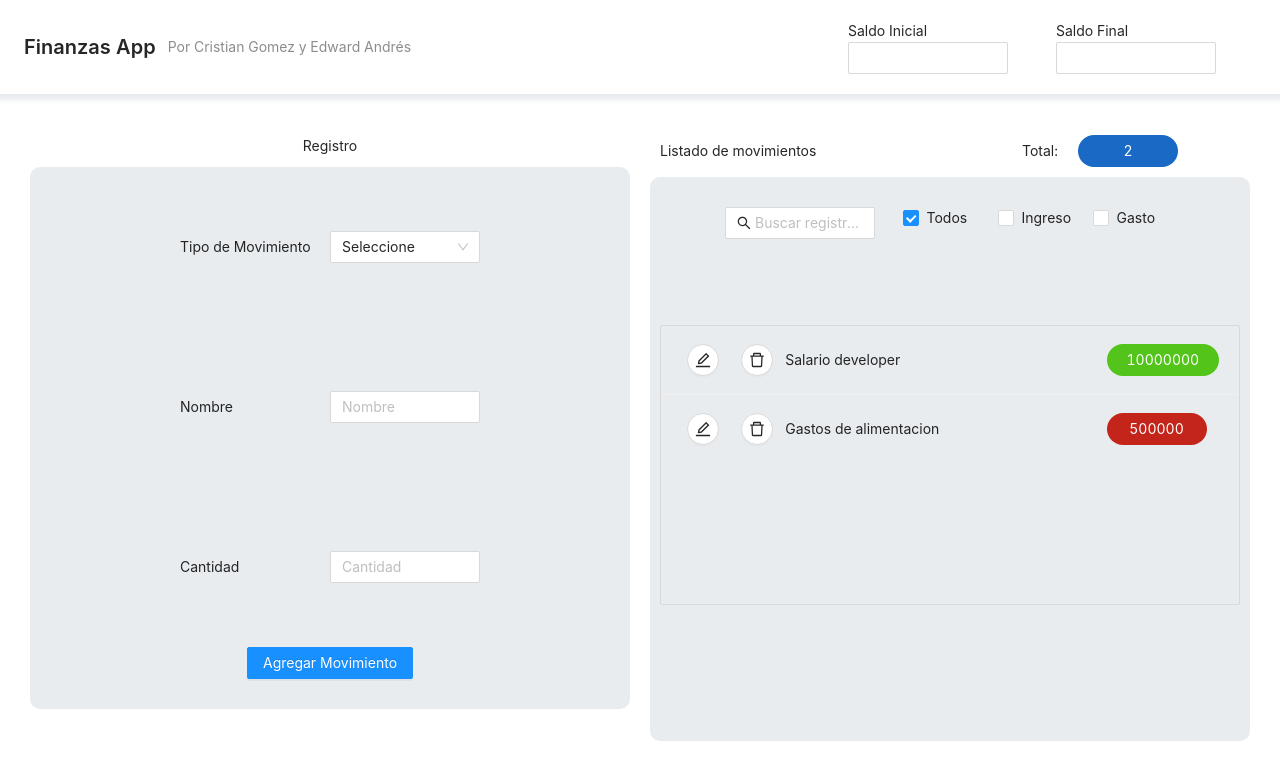
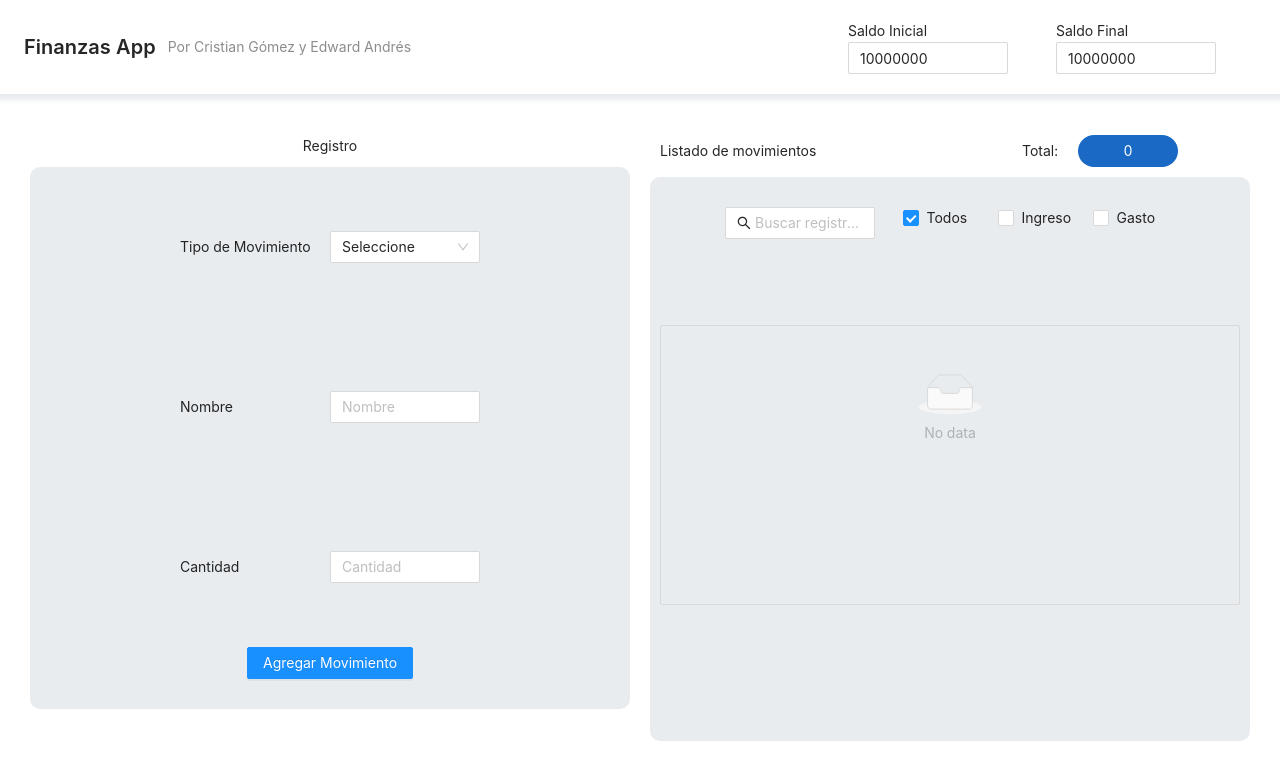
Before and after one commit to CristianGomezO/Taller-CES4, a React (Create React App) app: page / in a window 1280 px wide. Shown: the top 780 px of the page. Built offline with nearby package versions, Linux system fonts and the light colour scheme.

Commit message:
solo falta formatear a moneda local

```diff
--- a/src/App.tsx
+++ b/src/App.tsx
@@ -4,11 +4,9 @@ import React from "react";
 import Header from "./Components/Header";
 import TransactionForm from "./Components/TransactionForm";
 import TransactionList from "./Components/TransactionList";
-import {
-  filterOptsInitialValue,
-  transactionsMock,
-} from "./Constants/InitialValues";
+import { balances, filterOptsInitialValue } from "./Constants/InitialValues";
 import { ETransactionType, IFilterOpts, ITransaction } from "./types";
+import { showNotification } from "./utils/notifications";
 
 const styles = {
   rowContainer: {
@@ -23,10 +21,10 @@ const styles = {
 };
 
 function App() {
-  const [transactions, setTransactions] =
-    React.useState<ITransaction[]>(transactionsMock);
-  const [filteredTransactions, setFilteredTransactions] =
-    React.useState<ITransaction[]>(transactionsMock);
+  const [transactions, setTransactions] = React.useState<ITransaction[]>([]);
+  const [filteredTransactions, setFilteredTransactions] = React.useState<
+    ITransaction[]
+  >([]);
   const [search, setSearch] = React.useState<string>("");
   const [filterActive, setFilterActive] = React.useState<IFilterOpts>({
     checked: true,
@@ -39,6 +37,9 @@ function App() {
   const [selectedTransaction, setSelectedTransaction] = React.useState<
     ITransaction | undefined
   >(undefined);
+  const [finalBalance, setFinalBalance] = React.useState<number>(
+    balances.finalBalance
+  );
 
   const onDeleteTransaction = React.useCallback(
     (_id: string) => {
@@ -50,6 +51,7 @@ function App() {
       const idxFilteredDeleteTransaction = aTempFiltered.findIndex(
         (transac) => transac._id === _id
       );
+
       if (idxDeleteTransaction !== -1) {
         aTemp.splice(idxDeleteTransaction, 1);
         aTempFiltered.splice(idxFilteredDeleteTransaction, 1);
@@ -74,10 +76,41 @@ function App() {
     [filterOpts]
   );
 
-  const onCreateTransaction = React.useCallback((transaction: ITransaction) => {
-    // TODO: hacer el metodo de create transaction
-    console.log("Proximamente...");
-  }, []);
+  const onCreateTransaction = React.useCallback(
+    (transaction: ITransaction) => {
+      if (
+        transaction.type === ETransactionType.EXPENSE &&
+        parseInt(transaction.value) > finalBalance
+      ) {
+        return showNotification(
+          "error",
+          "ERROR",
+          "No cuentas con la cantidad suficiente para realizar el movimiento"
+        );
+      }
+
+      if(!transaction.type){
+        return showNotification(
+          "error",
+          "ERROR",
+          "El tipo de la transacción es requerido"
+        );
+      }
+
+      transaction._id = String(Math.floor(Math.random() * 100000) + 1);
+
+      setTransactions([...transactions, transaction]);
+      setSelectedTransaction(undefined);
+      showNotification(
+        "success",
+        "Info",
+        `${
+          transaction.type === ETransactionType.EXPENSE ? "Gasto" : "Ingreso"
+        } agregado con exito`
+      );
+    },
+    [finalBalance, transactions]
+  );
 
   const onEditTransaction = React.useCallback(
     (transaction: ITransaction) => {
@@ -150,9 +183,32 @@ function App() {
     }
   }, [search, onSearchTransaction, filterActive.filterName]);
 
+  const calculateFinalBalance = React.useCallback(() => {
+    const aTemp = [...transactions];
+    let sumExpense = 0;
+
+    aTemp
+      .filter((x) => x.type === ETransactionType.EXPENSE)
+      .map((x) => (sumExpense += parseInt(x.value)));
+
+    let sumIncome = 0;
+
+    aTemp
+      .filter((x) => x.type === ETransactionType.INCOME)
+      .map((x) => (sumIncome += parseInt(x.value)));
+
+    const tempFinalBalance = balances.initialBalance + sumIncome - sumExpense;
+    setFinalBalance(tempFinalBalance);
+  }, [transactions]);
+
+  React.useEffect(() => {
+    calculateFinalBalance();
+    // eslint-disable-next-line react-hooks/exhaustive-deps
+  }, [transactions]);
+
   return (
     <>
-      <Header />
+      <Header finalBalance={finalBalance} />
       <Row style={{ ...styles.rowContainer, ...styles.p10, ...styles.m10 }}>
         <Col span={12} style={{ ...styles.p10 }}>
           <TransactionForm
--- a/src/Components/Header.tsx
+++ b/src/Components/Header.tsx
@@ -1,32 +1,35 @@
 import { Col, InputNumber, PageHeader, Row, Space } from "antd";
+import { balances } from "../Constants/InitialValues";
 import {
   colHeaderStyle,
   headerInputStyle,
   headerStyles,
 } from "../Constants/Styles";
 
-interface HeaderProps {}
+interface HeaderProps {
+  finalBalance: number;
+}
 
-const Header: React.FC<HeaderProps> = () => {
+const Header: React.FC<HeaderProps> = ({finalBalance}) => {
   return (
     <PageHeader
       className="site-page-header"
       title="Finanzas App"
       style={headerStyles}
-      subTitle="Por Cristian Gomez y Edward Andrés"
+      subTitle="Por Cristian Gómez y Edward Andrés"
       extra={[
         <Row>
           <Space>
             <Col style={colHeaderStyle}>
               <Col>Saldo Inicial</Col>
               <Col>
-                <InputNumber min={0} style={headerInputStyle} />
+                <InputNumber readOnly={true} style={headerInputStyle} value={balances.initialBalance}/>
               </Col>
             </Col>
             <Col style={colHeaderStyle}>
               <Col>Saldo Final</Col>
               <Col>
-                <InputNumber min={0} style={headerInputStyle} />
+                <InputNumber readOnly={true} style={headerInputStyle} value={finalBalance}/>
               </Col>
             </Col>
           </Space>
--- a/src/Components/TransactionForm.tsx
+++ b/src/Components/TransactionForm.tsx
@@ -99,6 +99,7 @@ const TransactionForm: React.FC<TransactionFormProps> = ({
               placeholder="Nombre"
               onChange={(e) => handleChangeInput("name", e.target.value)}
               value={selectedTransaction?.name}
+              required
             />
           </Col>
         </Row>
@@ -107,8 +108,10 @@ const TransactionForm: React.FC<TransactionFormProps> = ({
           <Col span={6}>
             <Input
               onChange={(e) => handleChangeInput("value", e.target.value)}
+              type="number"
               placeholder="Cantidad"
               value={selectedTransaction?.value}
+              required
             />
           </Col>
         </Row>
@@ -117,13 +120,13 @@ const TransactionForm: React.FC<TransactionFormProps> = ({
         <Col>
           <Button
             onClick={() => {
-              selectedTransaction !== undefined
+              selectedTransaction?._id !== undefined
                 ? onEditTransaction(selectedTransaction)
                 : onCreateTransaction(selectedTransaction);
             }}
             type="primary"
           >
-            {selectedTransaction ? "Editar Movimiento" : "Agregar Movimiento"}
+            {selectedTransaction?._id ? "Editar Movimiento" : "Agregar Movimiento"}
           </Button>
         </Col>
       </Row>
--- a/src/Components/TransactionList.tsx
+++ b/src/Components/TransactionList.tsx
@@ -52,7 +52,7 @@ const TransactionList: React.FC<TransactionListProps> = ({
           <Row justify="center" align="middle">
             <Col style={{ marginRight: 20 }}>Total:</Col>
             <Col>
-              <div className={"badge blueColor"}>{transactions.length}</div>
+              <div className={"badge blueColor"}>{transactions?.length}</div>
             </Col>
           </Row>
         </Col>
--- a/src/Constants/InitialValues.ts
+++ b/src/Constants/InitialValues.ts
@@ -1,19 +1,6 @@
-import { ETransactionType, IFilterOpts, ITransaction } from "../types";
+import { ETransactionType, IBalances, IFilterOpts } from "../types";
 
-export const transactionsMock: ITransaction[] = [
-  {
-    _id: String(Math.floor(Math.random() * 100000) + 1),
-    name: "Salario developer",
-    type: ETransactionType.INCOME,
-    value: 10000000,
-  },
-  {
-    _id: String(Math.floor(Math.random() * 100000) + 1),
-    name: "Gastos de alimentacion",
-    type: ETransactionType.EXPENSE,
-    value: 500000,
-  },
-];
+export const balances: IBalances = { initialBalance: 10000000, finalBalance: 10000000 }
 
 export const filterOptsInitialValue: IFilterOpts[] = [
   {
--- /dev/null
+++ b/src/utils/notifications.ts
@@ -0,0 +1,8 @@
+import { notification } from "antd";
+
+export const showNotification = (type: string, message: string, description: string ) => {
+  notification[type]({
+    message: message,
+    description: description,
+  });
+};
```
Also changed, not shown: src/types/index.tsx (+6 -1 lines).
